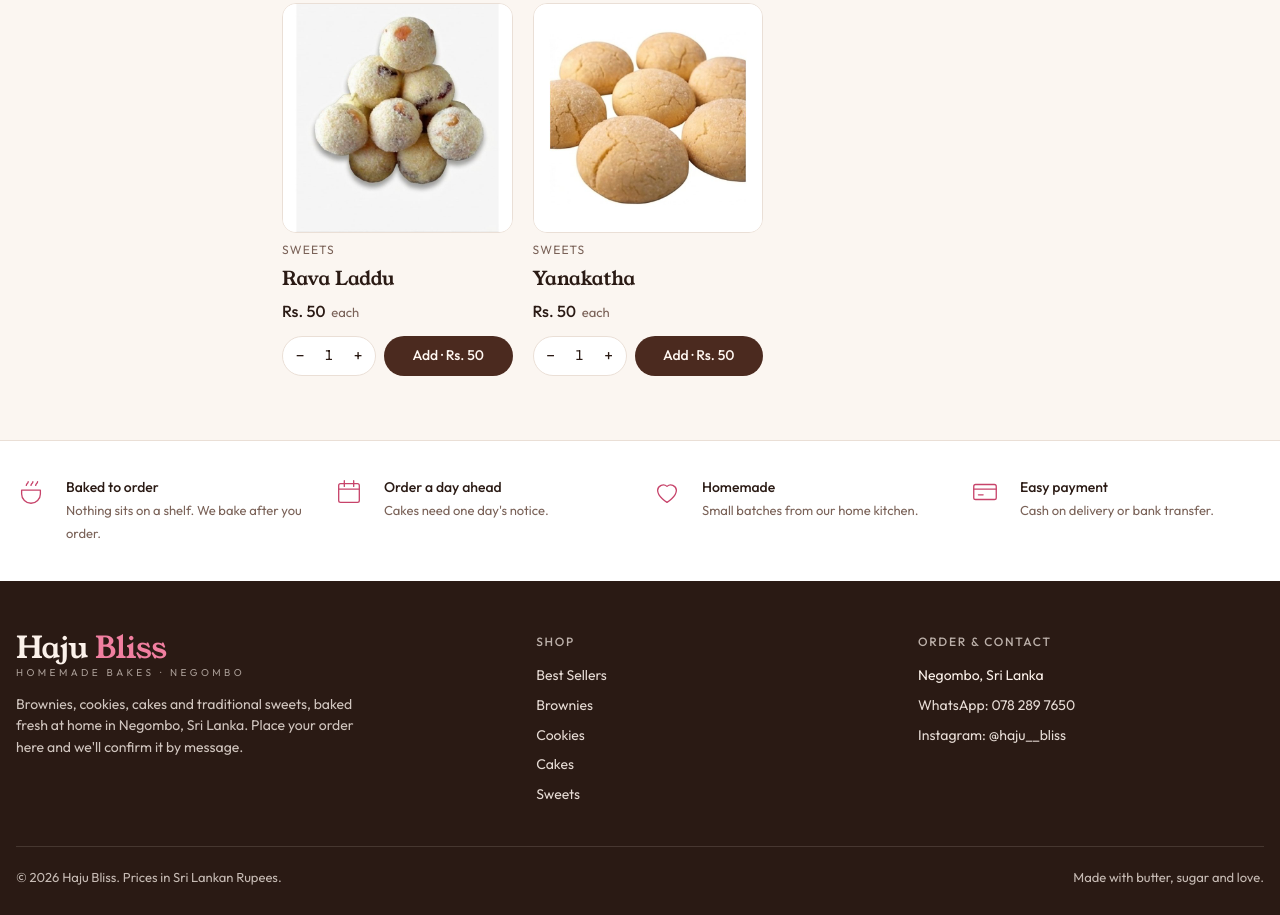
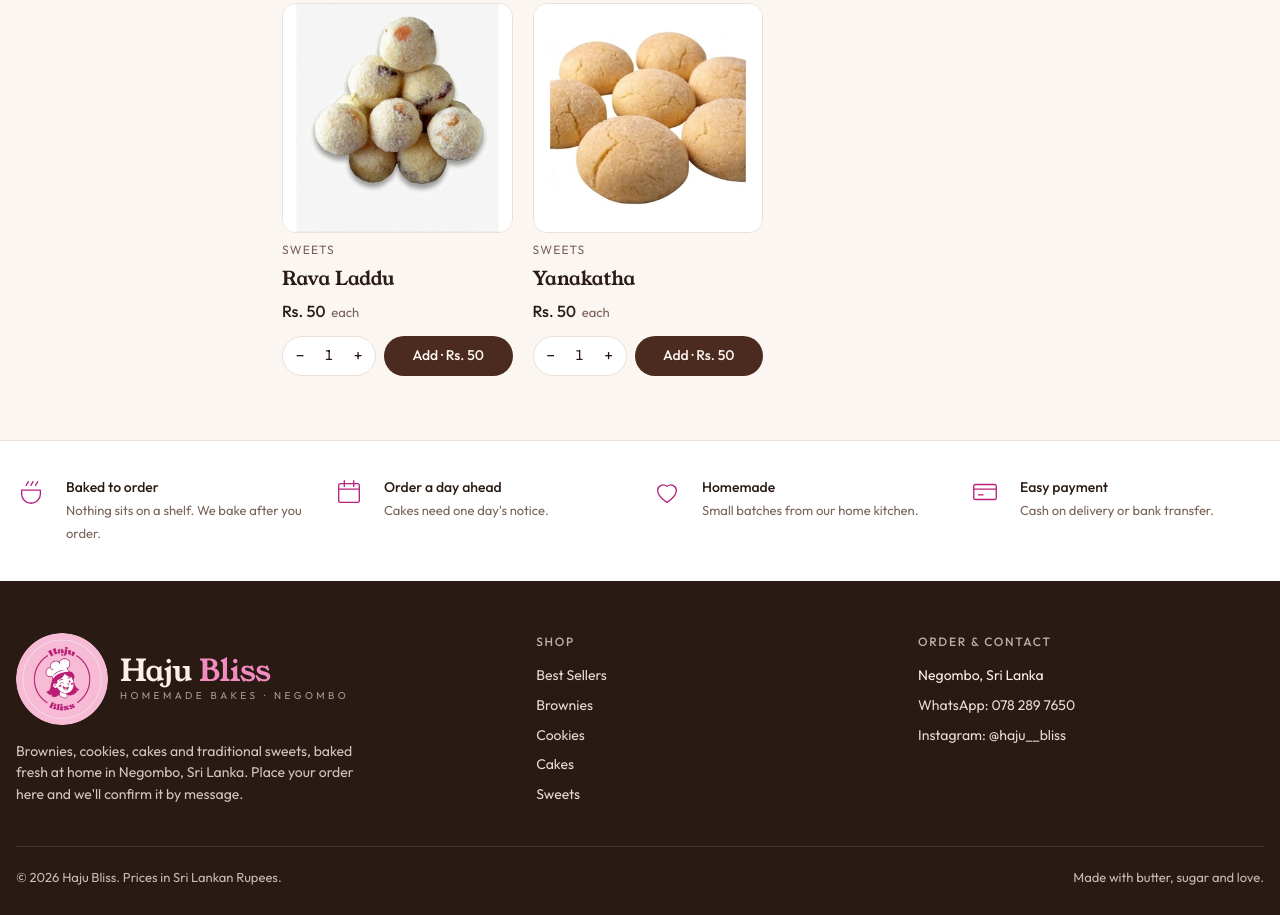
Before and after one commit to fashaf01/Ai-Lab, a website: page haju-bliss/index.html in a window 1280 px wide. Shown: the part 1699-2614 px from the top of the page. Drawn offline with Linux system fonts and the light colour scheme.

Commit message:
Add Haju Bliss logo and match site colours to it
Logo in header, footer and as the browser icon; accent pink/magenta
taken from the logo.

Co-Authored-By: Claude Opus 5.5 <noreply@anthropic.com>
Claude-Session: https://claude.ai/code/session_0168rdHaFFg2W2P8uKSAf8HF

```diff
--- a/haju-bliss/index.html
+++ b/haju-bliss/index.html
@@ -6,6 +6,8 @@
 <title>Haju Bliss Bakery</title>
 <meta name="claude:viewport-fit-sides" content="cover">
 <meta name="description" content="Haju Bliss — homemade lava brownies, chocolate loaded cookies, cakes and sweets in Negombo, Sri Lanka.">
+<link rel="icon" type="image/png" href="images/favicon.png">
+<link rel="apple-touch-icon" href="images/logo.png">
 <link rel="preconnect" href="https://fonts.googleapis.com">
 <link rel="preconnect" href="https://fonts.gstatic.com" crossorigin>
 <link rel="stylesheet" href="https://fonts.googleapis.com/css2?family=Young+Serif&family=Outfit:wght@300;400;500;600&display=swap">
@@ -19,8 +21,8 @@
   --line: #EADFD6;        /* hairlines */
   --cocoa: #4B2A1F;       /* actions */
   --cocoa-ink: #FFF8F2;
-  --berry: #C7436A;       /* best-seller badges, highlights */
-  --tint: #F6E3D9;        /* soft panels */
+  --berry: #B5207A;       /* logo magenta: best-seller badges, highlights */
+  --tint: #FADDE9;        /* logo pink: soft panels */
   --tint-ink: #4B2A1F;
   --shadow: 0 18px 50px rgba(60, 30, 20, .16);
   --f-display: "Young Serif", "Iowan Old Style", Georgia, serif;
@@ -32,13 +34,13 @@
 @media (prefers-color-scheme: dark) {
   :root:not([data-theme="light"]) {
     --ground: #17110E; --surface: #221915; --ink: #F5ECE6; --muted: #BFA89D; --line: #3A2D27;
-    --cocoa: #F0C9A8; --cocoa-ink: #2A1A14; --berry: #F07FA0; --tint: #33241E; --tint-ink: #F6E3D9;
+    --cocoa: #F0C9A8; --cocoa-ink: #2A1A14; --berry: #F28CC0; --tint: #3A2330; --tint-ink: #F6E3D9;
     --shadow: 0 18px 50px rgba(0,0,0,.5); color-scheme: dark;
   }
 }
 :root[data-theme="dark"] {
   --ground: #17110E; --surface: #221915; --ink: #F5ECE6; --muted: #BFA89D; --line: #3A2D27;
-  --cocoa: #F0C9A8; --cocoa-ink: #2A1A14; --berry: #F07FA0; --tint: #33241E; --tint-ink: #F6E3D9;
+  --cocoa: #F0C9A8; --cocoa-ink: #2A1A14; --berry: #F28CC0; --tint: #3A2330; --tint-ink: #F6E3D9;
   --shadow: 0 18px 50px rgba(0,0,0,.5); color-scheme: dark;
 }
 
@@ -65,7 +67,9 @@ button { cursor: pointer; }
 /* Header */
 header.site { position: sticky; top: env(safe-area-inset-top, 0px); z-index: 50; background: var(--surface); border-bottom: 1px solid var(--line); }
 header.site .wrap { display: grid; grid-template-columns: 1fr auto 1fr; align-items: center; gap: 16px; min-height: 74px; }
-.logo { text-decoration: none; text-align: center; line-height: 1; display: grid; justify-items: center; gap: 5px; }
+.logo { text-decoration: none; line-height: 1; display: flex; align-items: center; gap: 12px; }
+.logo .mark { width: 54px; height: 54px; border-radius: 50%; flex: none; }
+.logo .word { display: grid; gap: 5px; }
 .logo b { font: 400 30px/1 var(--f-display); letter-spacing: -.01em; }
 .logo b em { font-style: normal; color: var(--berry); }
 .logo small { font-size: 10px; letter-spacing: .34em; text-transform: uppercase; color: var(--muted); }
@@ -182,8 +186,8 @@ footer h4 { font-size: 12px; letter-spacing: .14em; text-transform: uppercase; f
 footer ul { list-style: none; margin: 0; padding: 0; display: grid; gap: 8px; font-size: 14px; }
 footer ul a { text-decoration: none; opacity: .9; }
 footer ul a:hover { text-decoration: underline; }
-footer .logo { justify-items: start; }
-footer .logo b em { color: #F07FA0; }
+footer .logo .mark { width: 92px; height: 92px; }
+footer .logo b em { color: #F28CC0; }
 footer .logo small { color: inherit; opacity: .6; }
 .foot-base { display: flex; justify-content: space-between; gap: 16px; flex-wrap: wrap; margin-top: 40px; padding-top: 20px; border-top: 1px solid rgba(251, 241, 234, .18); font-size: 13px; opacity: .75; }
 
@@ -272,7 +276,10 @@ footer .logo small { color: inherit; opacity: .6; }
 }
 @media (max-width: 520px) {
   header.site .wrap { min-height: 64px; gap: 8px; }
-  .logo b { font-size: 25px; }
+  .logo b { font-size: 22px; }
+  .logo .mark { width: 42px; height: 42px; }
+  .logo { gap: 8px; }
+  header.site .logo small { display: none; }
   .tools .hide-sm { display: none; }
   .spot { gap: 10px; }
   .spot-card .txt b { font-size: 17px; }
@@ -313,7 +320,7 @@ footer .logo small { color: inherit; opacity: .6; }
         <a href="#shop" data-nav="Sweets">Sweets</a>
       </nav>
     </div>
-    <a class="logo" href="#" aria-label="Haju Bliss home"><b>Haju <em>Bliss</em></b><small>Homemade bakes · Negombo</small></a>
+    <a class="logo" href="#" aria-label="Haju Bliss home"><img class="mark" src="images/logo.png" alt="" width="54" height="54"><span class="word"><b>Haju <em>Bliss</em></b><small>Homemade bakes · Negombo</small></span></a>
     <div class="tools">
       <button class="icon-btn" type="button" id="searchBtn" aria-label="Search">
         <svg viewBox="0 0 24 24"><circle cx="11" cy="11" r="7"/><path d="m20 20-3.5-3.5"/></svg>
@@ -411,7 +418,7 @@ footer .logo small { color: inherit; opacity: .6; }
   <div class="wrap">
     <div class="foot-grid">
       <div>
-        <div class="logo"><b>Haju <em>Bliss</em></b><small>Homemade bakes · Negombo</small></div>
+        <div class="logo"><img class="mark" src="images/logo.png" alt="Haju Bliss logo" width="92" height="92" loading="lazy"><span class="word"><b>Haju <em>Bliss</em></b><small>Homemade bakes · Negombo</small></span></div>
         <p style="max-width:40ch;opacity:.8;font-size:14px;margin:16px 0 0">Brownies, cookies, cakes and traditional sweets, baked fresh at home in Negombo, Sri Lanka. Place your order here and we'll confirm it by message.</p>
       </div>
       <div><h4>Shop</h4><ul><li><a href="#shop" data-nav="">Best Sellers</a></li><li><a href="#shop" data-nav="Brownies">Brownies</a></li><li><a href="#shop" data-nav="Cookies">Cookies</a></li><li><a href="#shop" data-nav="Cakes">Cakes</a></li><li><a href="#shop" data-nav="Sweets">Sweets</a></li></ul></div>
```
Also changed, not shown: haju-bliss/images/favicon.png (added), haju-bliss/images/logo.png (added).
